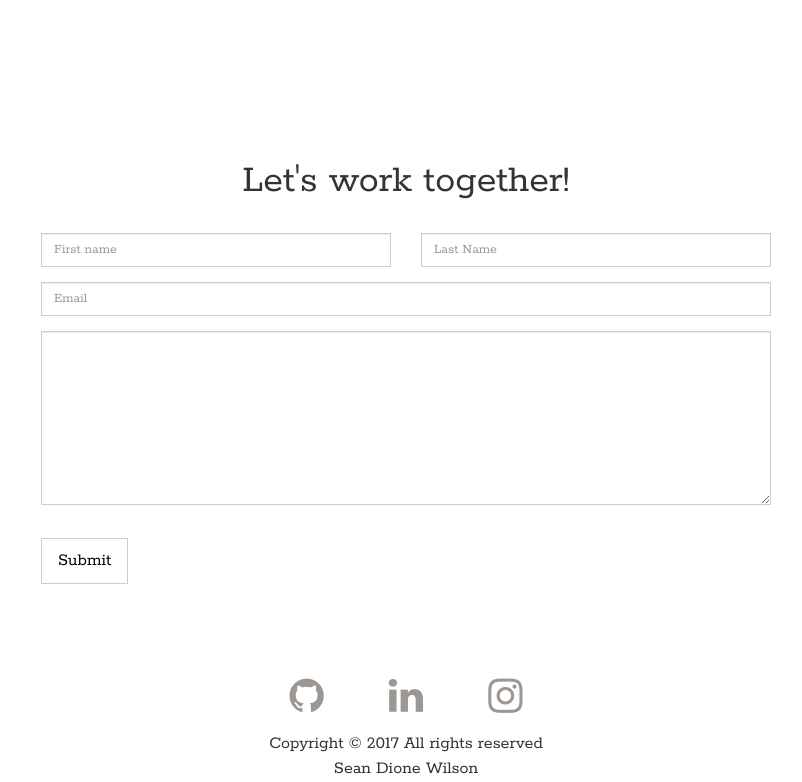
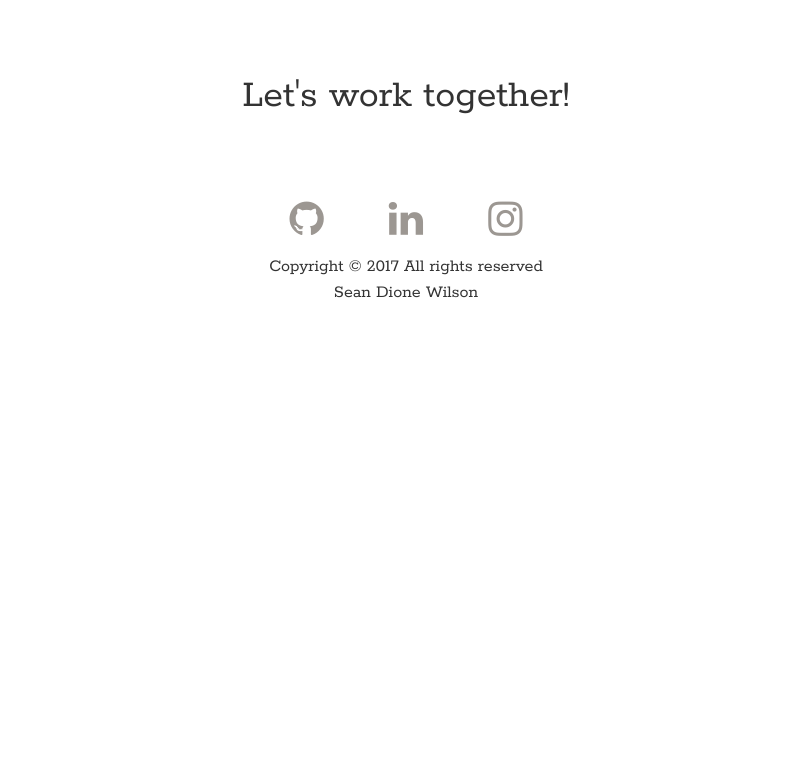
Before and after one commit to SeanDioneWilson/seandionewilson.github.io, a plain HTML site: page index.html in a window 1280 px wide. Shown: the part 2229-3011 px from the top of the page, without its empty margins (234-1036 px from the left). After the commit the page ends 2535 px from the top, so only its background shows below. Drawn offline with nearby package versions, Linux system fonts and the light colour scheme.

Commit message:
Update index.html

```diff
--- a/index.html
+++ b/index.html
@@ -121,7 +121,9 @@
   </div>
 
   <!-- form junk -->
-  <div class="container" id="contact">
+   <h2>Let's work together!</h2>
+   <h3>sean@seanwstudio.com</h3>
+<!--   <div class="container" id="contact">
     <h2>Let's work together!</h2>
     <div class="formjunk col-lg-8 col-lg-offset-2">
     <form id="formbtm">
@@ -152,7 +154,7 @@
     </form>
   </div>
 
-  </div>
+  </div> -->
 
 
     <!-- footer -->
```
